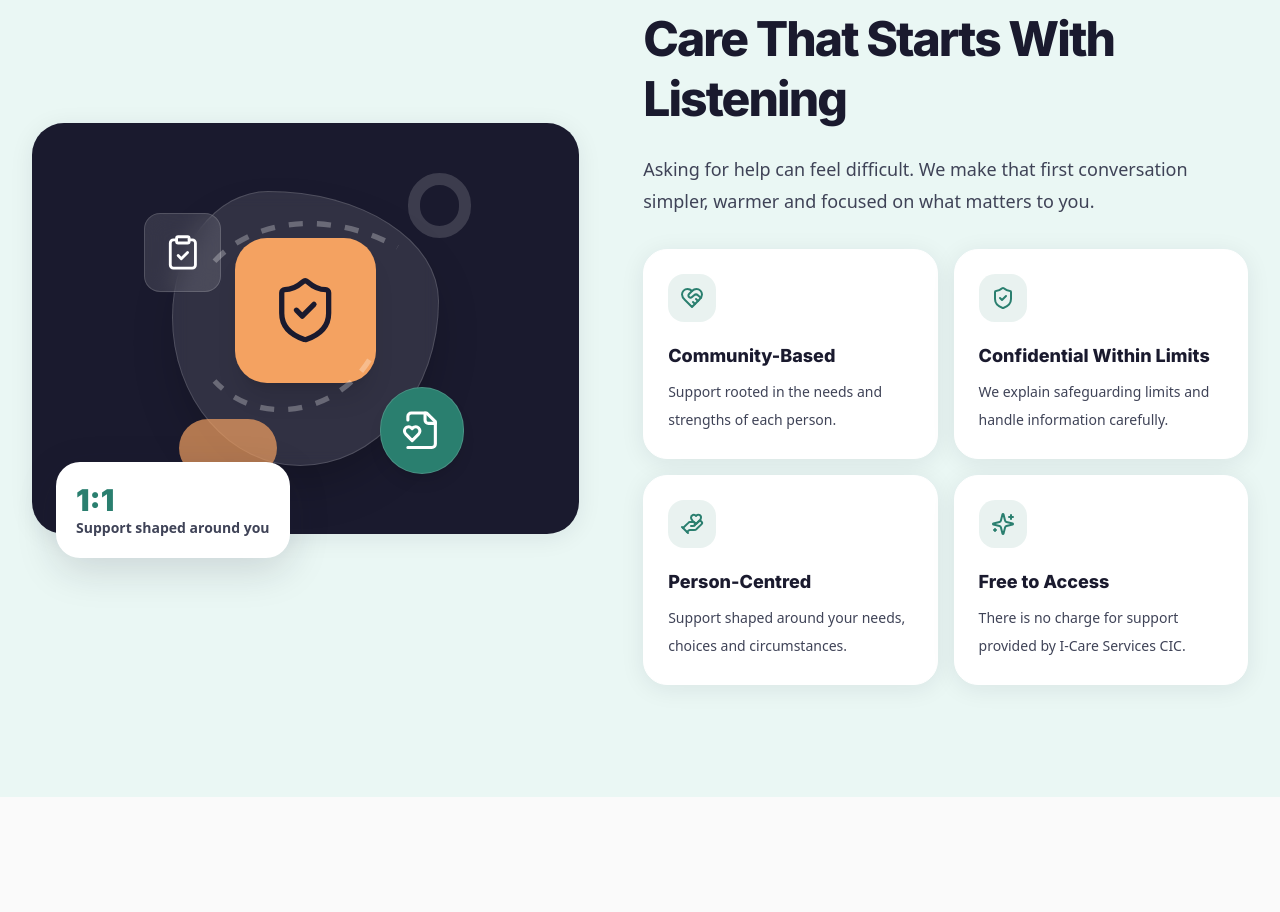
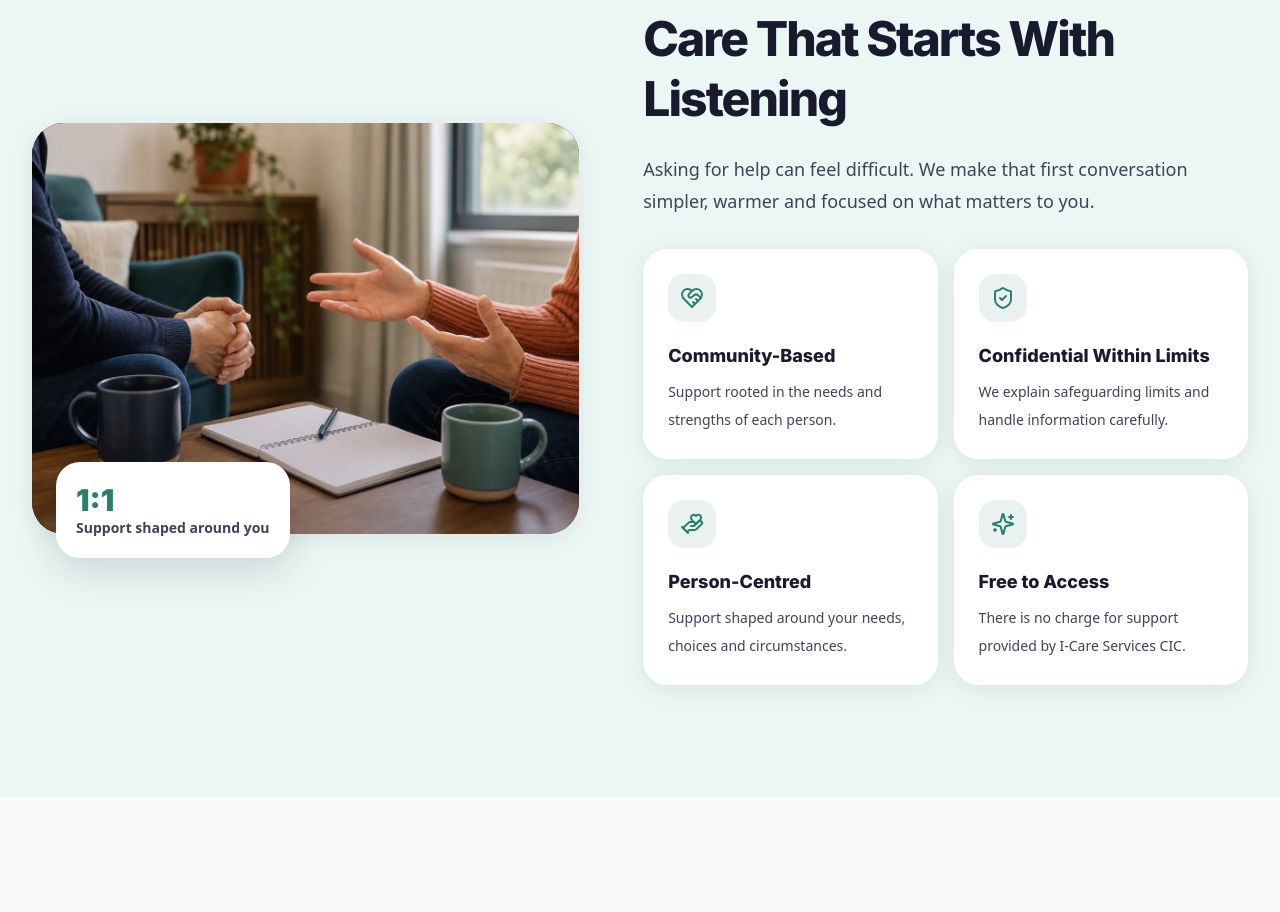
Before and after one commit to mudassirhamza29-commits/i-care-services-icc, a Next.js app: page / in a window 1280 px wide. Shown: the part 3420-4332 px from the top of the page. Built offline with nearby package versions, Linux system fonts and the light colour scheme; no server answers.

Commit message:
Add photographic imagery to Why I-Care section

```diff
--- a/src/components/home/WhyICareSection.tsx
+++ b/src/components/home/WhyICareSection.tsx
@@ -1,9 +1,9 @@
 "use client";
 
+import Image from "next/image";
 import { motion } from "framer-motion";
 import { HandHeart, HeartHandshake, ShieldCheck, Sparkles } from "lucide-react";
 
-import { SupportVisual } from "@/components/shared/SupportVisual";
 import { AnimatedSection } from "@/components/ui/AnimatedSection";
 import { fadeInUp } from "@/lib/animations";
 
@@ -35,8 +35,18 @@ export function WhyICareSection() {
     <section className="overflow-hidden bg-cream-dark">
       <div className="mx-auto grid max-w-7xl items-center gap-12 px-4 py-20 sm:px-6 lg:grid-cols-[0.95fr_1.05fr] lg:gap-16 lg:px-8 lg:py-28">
         <AnimatedSection variant="slideInLeft" className="relative">
-          <div className="interactive-card relative aspect-[4/3] overflow-hidden rounded-[2rem] bg-navy p-6">
-            <SupportVisual variant="community" className="mx-auto h-full" />
+          <div className="interactive-card group relative aspect-[4/3] overflow-hidden rounded-[2rem] bg-navy">
+            <Image
+              src="/images/home/why-i-care.webp"
+              alt="A confidential one-to-one support conversation with one person listening attentively"
+              fill
+              sizes="(min-width: 1024px) 46vw, 100vw"
+              className="object-cover transition-transform duration-500 group-hover:scale-[1.03]"
+            />
+            <span
+              aria-hidden="true"
+              className="absolute inset-0 bg-gradient-to-t from-navy/20 via-transparent to-transparent"
+            />
           </div>
           <div className="absolute -bottom-6 left-6 rounded-3xl bg-white p-5 shadow-[var(--shadow-hover)]">
             <p className="font-heading text-3xl font-black text-purple">1:1</p>
```
Also changed, not shown: public/images/home/why-i-care.webp (added).
